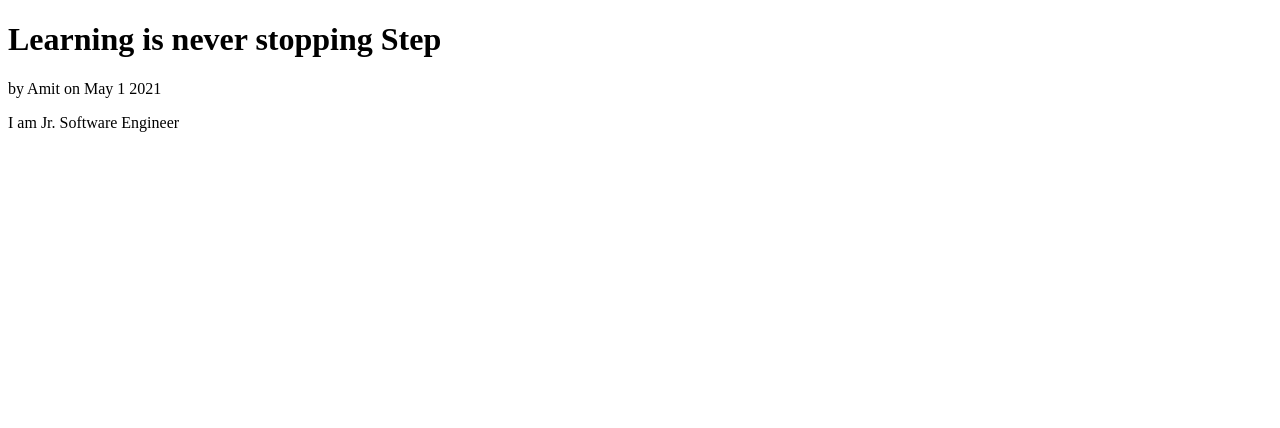
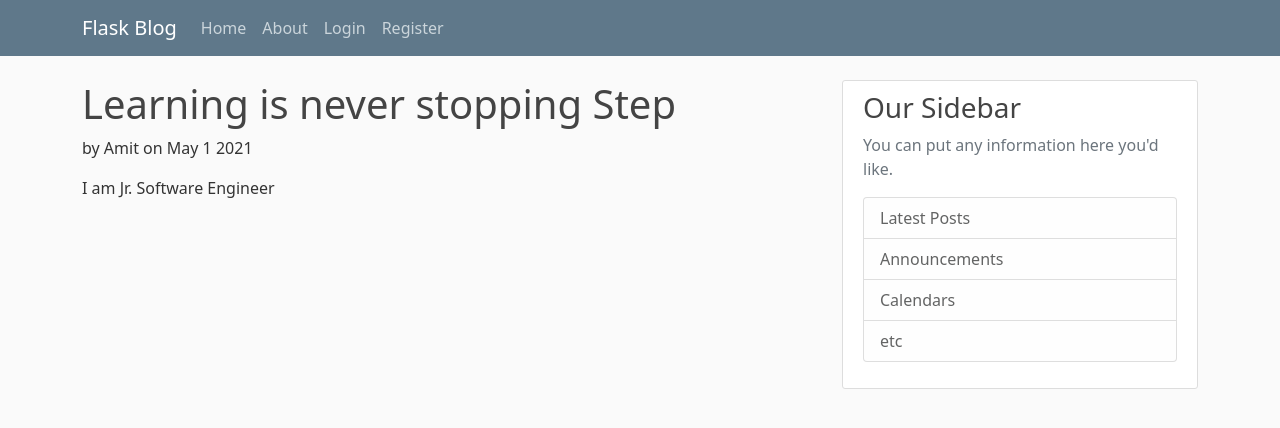
Before and after one commit to AmitSureshChandra/Flask-blog, a Flask app: page /home in a window 1280 px wide. Shown: the top 428 px of the page. Run offline with Flask 2, Linux system fonts and the light colour scheme.

Commit message:
Layout & static file added

```diff
--- a/server.py
+++ b/server.py
@@ -1,8 +1,7 @@
 from logging import DEBUG
 from flask import Flask
-from flask import render_template
+from flask import render_template, url_for
 from flask import request
-import logging
 
 from flask.helpers import url_for
 
--- /dev/null
+++ b/static/main.css
@@ -0,0 +1,80 @@
+body {
+  background: #fafafa;
+  color: #333333;
+  margin-top: 5rem;
+}
+
+h1, h2, h3, h4, h5, h6 {
+  color: #444444;
+}
+
+.bg-steel {
+  background-color: #5f788a;
+}
+
+.site-header .navbar-nav .nav-link {
+  color: #cbd5db;
+}
+
+.site-header .navbar-nav .nav-link:hover {
+  color: #ffffff;
+}
+
+.site-header .navbar-nav .nav-link.active {
+  font-weight: 500;
+}
+
+.content-section {
+  background: #ffffff;
+  padding: 10px 20px;
+  border: 1px solid #dddddd;
+  border-radius: 3px;
+  margin-bottom: 20px;
+}
+
+.article-title {
+  color: #444444;
+}
+
+a.article-title:hover {
+  color: #428bca;
+  text-decoration: none;
+}
+
+.article-content {
+  white-space: pre-line;
+}
+
+.article-img {
+  height: 65px;
+  width: 65px;
+  margin-right: 16px;
+}
+
+.article-metadata {
+  padding-bottom: 1px;
+  margin-bottom: 4px;
+  border-bottom: 1px solid #e3e3e3
+}
+
+.article-metadata a:hover {
+  color: #333;
+  text-decoration: none;
+}
+
+.article-svg {
+  width: 25px;
+  height: 25px;
+  vertical-align: middle;
+}
+
+.account-img {
+  height: 125px;
+  width: 125px;
+  margin-right: 20px;
+  margin-bottom: 16px;
+}
+
+.account-heading {
+  font-size: 2.5rem;
+}
--- a/templates/home.html
+++ b/templates/home.html
@@ -1,21 +1,11 @@
-<!DOCTYPE html>
-<html lang="en">
-  <head>
-    <meta charset="UTF-8" />
-    <meta http-equiv="X-UA-Compatible" content="IE=edge" />
-    <meta name="viewport" content="width=device-width, initial-scale=1.0" />
-    {% if title %}
-    <title>{{ title }}</title>
+{% extends "layout.html" %}
 
-    {% else %}
-    <title>{{ 'Flask Block' }}</title>
-    {% endif %}
-  </head>
-  <body>
-    {% for post in posts %}
-    <h1>{{ post.title }}</h1>
-    <p>by {{ post.author }} on {{post.posted_at}}</p>
-    <p>{{ post.description }}</p>
-    {% endfor %}
-  </body>
-</html>
+{% block content %}
+
+  {% for post in posts %}
+  <h1>{{ post.title }}</h1>
+  <p>by {{ post.author }} on {{post.posted_at}}</p>
+  <p>{{ post.description }}</p>
+  {% endfor %}
+
+{% endblock content %}
--- /dev/null
+++ b/templates/layout.html
@@ -0,0 +1,69 @@
+<!doctype html>
+<html lang="en">
+<head>
+    <!-- Required meta tags -->
+    <meta charset="utf-8">
+    <meta name="viewport" content="width=device-width, initial-scale=1">
+
+    <!-- Bootstrap CSS -->
+    <link href="https://cdn.jsdelivr.net/npm/bootstrap@5.0.1/dist/css/bootstrap.min.css" rel="stylesheet"
+          integrity="sha384-+0n0xVW2eSR5OomGNYDnhzAbDsOXxcvSN1TPprVMTNDbiYZCxYbOOl7+AMvyTG2x" crossorigin="anonymous">
+
+    <link href="{{ url_for('static', filename = 'main.css') }}" rel="stylesheet" type="text/css">
+    {% if title %}
+        <title>{{ 'Flask Block - ' + title }}</title>
+    {% else %}
+        <title>Flask Block</title>
+    {% endif %}
+</head>
+<body>
+
+<header class="site-header">
+    <nav class="navbar navbar-expand-md navbar-dark bg-steel fixed-top">
+        <div class="container">
+            <a class="navbar-brand mr-4" href="/">Flask Blog</a>
+            <button class="navbar-toggler" type="button" data-toggle="collapse" data-target="#navbarToggle"
+                    aria-controls="navbarToggle" aria-expanded="false" aria-label="Toggle navigation">
+                <span class="navbar-toggler-icon"></span>
+            </button>
+            <div class="collapse navbar-collapse" id="navbarToggle">
+                <div class="navbar-nav mr-auto">
+                    <a class="nav-item nav-link" href="/">Home</a>
+                    <a class="nav-item nav-link" href="/about">About</a>
+                </div>
+                <!-- Navbar Right Side -->
+                <div class="navbar-nav">
+                    <a class="nav-item nav-link" href="/login">Login</a>
+                    <a class="nav-item nav-link" href="/register">Register</a>
+                </div>
+            </div>
+        </div>
+    </nav>
+</header>
+
+<main role="main" class="container">
+    <div class="row">
+        <div class="col-md-8">
+            {% block content %}{% endblock %}
+        </div>
+        <div class="col-md-4">
+            <div class="content-section">
+                <h3>Our Sidebar</h3>
+                <p class='text-muted'>You can put any information here you'd like.
+                <ul class="list-group">
+                    <li class="list-group-item list-group-item-light">Latest Posts</li>
+                    <li class="list-group-item list-group-item-light">Announcements</li>
+                    <li class="list-group-item list-group-item-light">Calendars</li>
+                    <li class="list-group-item list-group-item-light">etc</li>
+                </ul>
+                </p>
+            </div>
+        </div>
+    </div>
+</main>
+
+<script src="https://cdn.jsdelivr.net/npm/bootstrap@5.0.1/dist/js/bootstrap.bundle.min.js"
+        integrity="sha384-gtEjrD/SeCtmISkJkNUaaKMoLD0//ElJ19smozuHV6z3Iehds+3Ulb9Bn9Plx0x4"
+        crossorigin="anonymous"></script>
+</body>
+</html>
```
Also changed, not shown: form.py (added, +8 -0 lines), 1 other file.
